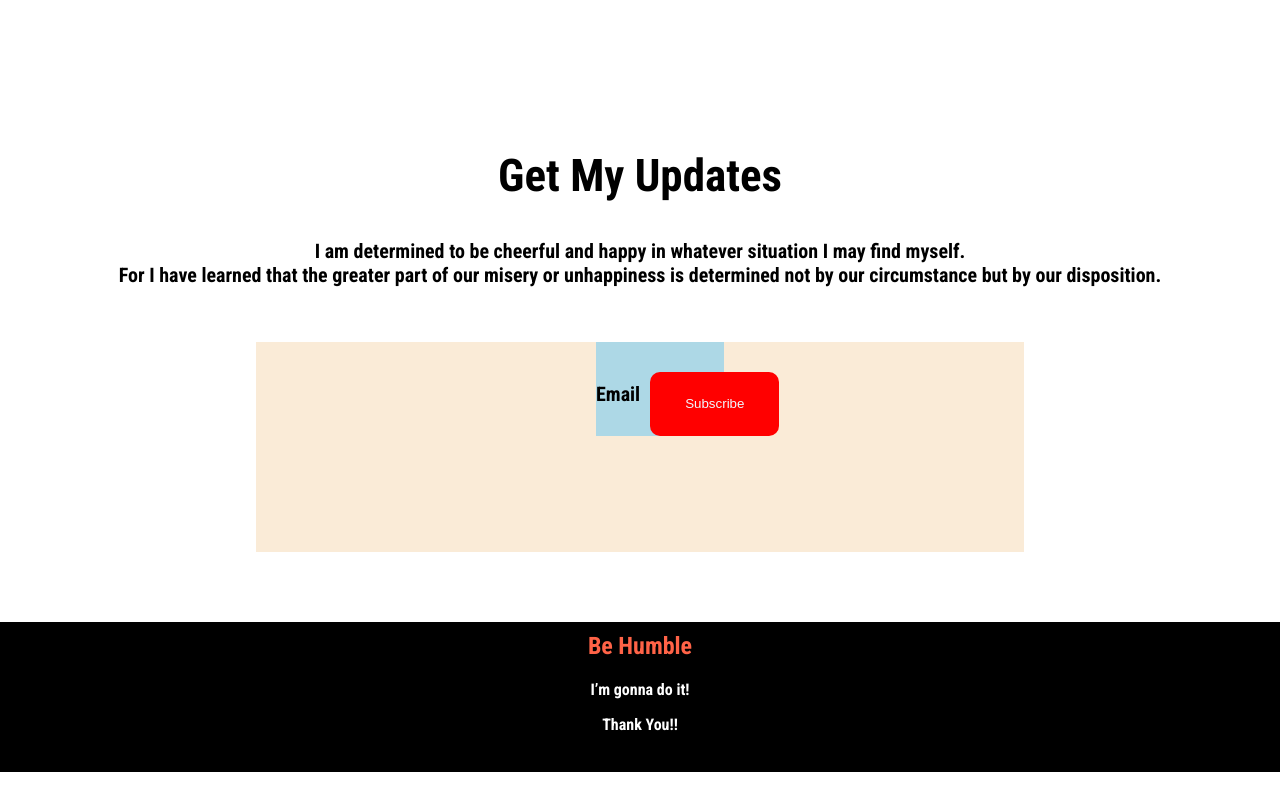
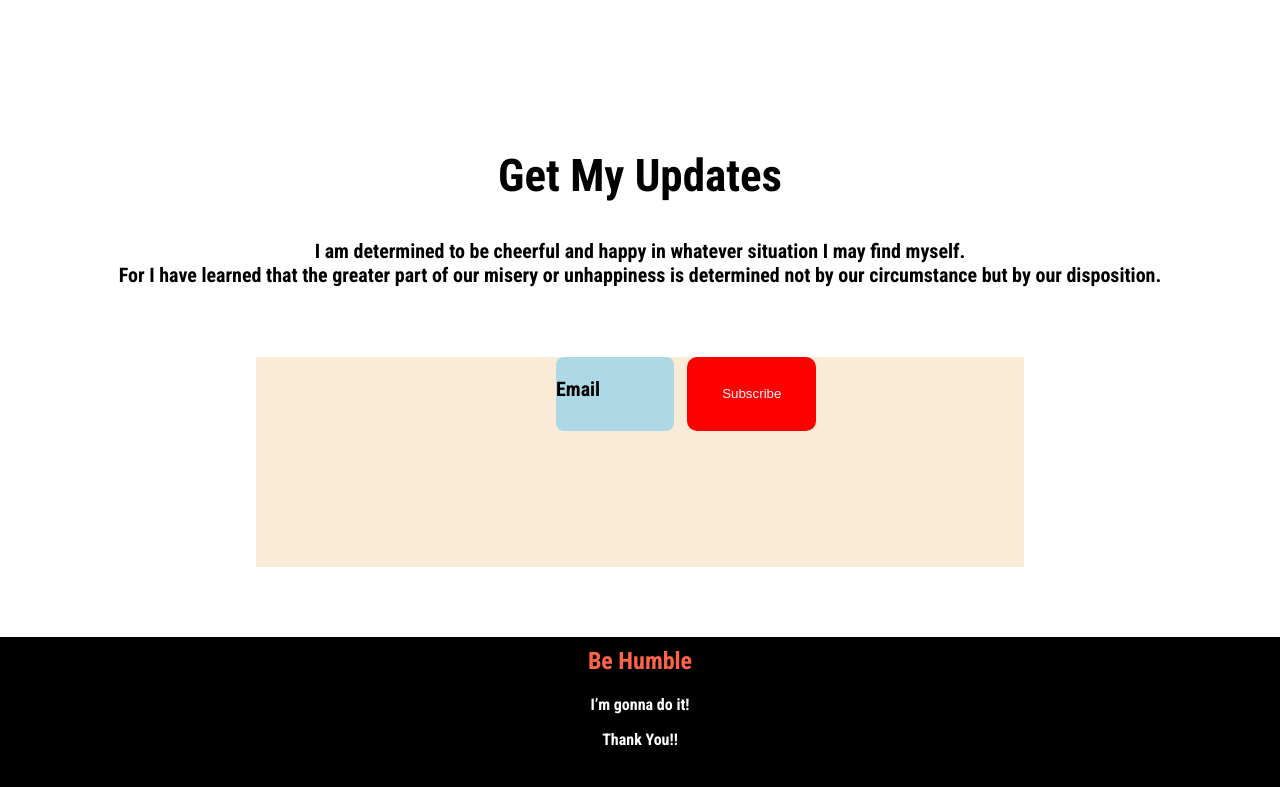
Before and after one commit to kudratulIslam2/Donation_For_Sylhet, a plain HTML site: page index.html in a window 1280 px wide. Shown: the part 3110-3897 px from the top of the page. Drawn offline with Linux system fonts and the light colour scheme.

Commit message:
last Commit

```diff
--- a/style.css
+++ b/style.css
@@ -146,11 +146,11 @@ button {
 .in-box {
     display: flex;
     background-color: lightblue;
-    margin-left: 340px;
-    margin-right: 300px;
-    margin-top: 45px;
+    margin-left: 300px;
+    margin-right: 350px;
+    margin-top: 60px;
     margin-bottom: 20px;
-    padding-top:20px ;
+    border-radius: 8px;
 
 }
 
@@ -160,8 +160,8 @@ button {
     border: none;
     border-radius: 10px;
     padding: 20px 35px;
-    margin-top: 10px;
-    margin-left: 10px;
+
+    margin-left: 87px;
 }
 footer{
     text-align: center;
```
